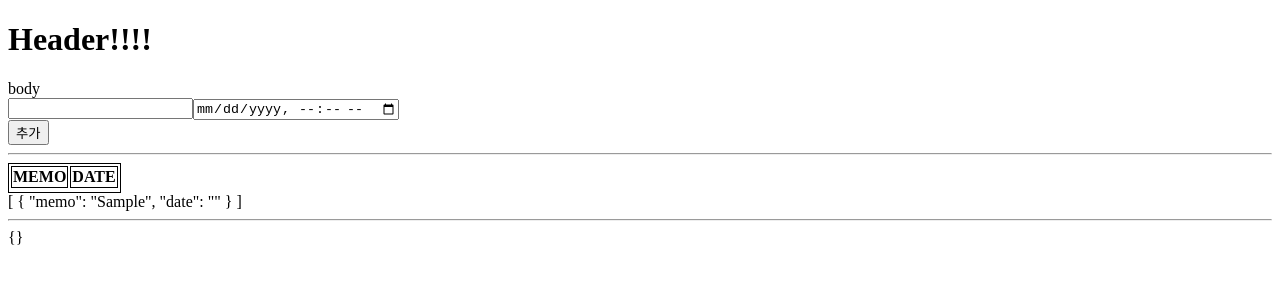
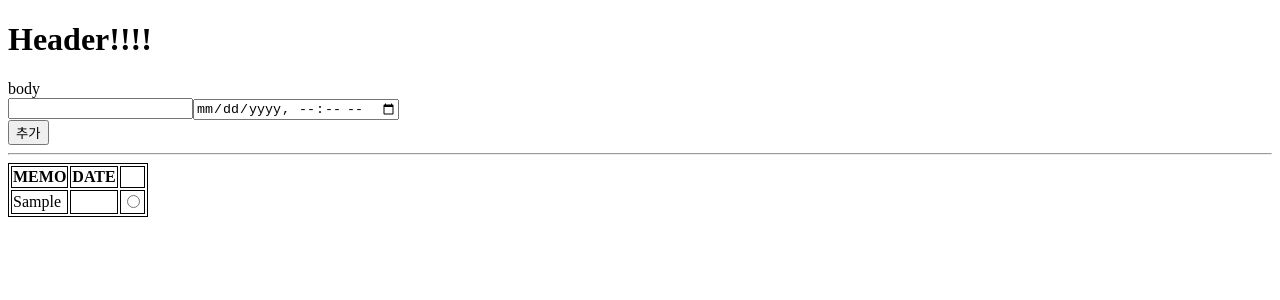
Before and after one commit to dylee111/vue-todo-list, a Vue app: page / in a window 1280 px wide. Both pictures are taken after typing "Sample" into the empty fields and a click on the button "추가". Shown: the top 300 px of the page. Built offline with nearby package versions, Linux system fonts and the light colour scheme.

Commit message:
proxy 해결!!!

```diff
--- a/src/components/AppBody.vue
+++ b/src/components/AppBody.vue
@@ -10,21 +10,17 @@
       <tr>
         <th>MEMO</th>
         <th>DATE</th>
+        <th></th>
       </tr>
       </thead>
       <tbody>
-      <tr >
-
-
+      <tr v-for="row in rows" :key="row.id">
+        <td>{{ row.memo }}</td>
+        <td>{{ row.date }}</td>
+        <td><input type="radio" name="header"></td>
       </tr>
       </tbody>
     </table>
-    <div >
-      {{ rows }}
-      <hr>
-      {{ info }}
-      <br>
-    </div>
   </div>
 </template>
 
@@ -39,39 +35,23 @@ export default {
     return {
       memo: '',
       date: '',
-      rows: [],
-      info: {
-        memo: '',
-        date: ''
-      }
+      rows: []
     }
   },
   methods: {
     inputValue: function () {
       this.date = this.date.replace("T", " ");
-      this.info.memo = this.memo;
-      this.info.date = this.date;
 
-      let tmpJson = JSON.parse(JSON.stringify(this.info));
-      this.$data.rows.push(tmpJson);
-      let testJson = JSON.parse(JSON.stringify(this.$data.rows));
+      this.$data.rows.push({
+        id: Math.random(),
+        memo: this.memo,
+        date: this.date
+      });
 
-      testJson.forEach(function (row) {
-        console.log("log");
-        console.log(row.memo);
-      })
-      console.log(testJson);
-      this.info = {};
+      console.log(this.$data.rows);
       this.memo = '';
       this.date = '';
 
-      console.log("----1111");
-      // console.log(handler.get(this.$data.rows, this.$data.rows[0]));
-
-    },
-    jsonConvert: function (obj) {
-      obj = JSON.parse(JSON.stringify(obj))
-      return obj;
     }
   }
 }
```
